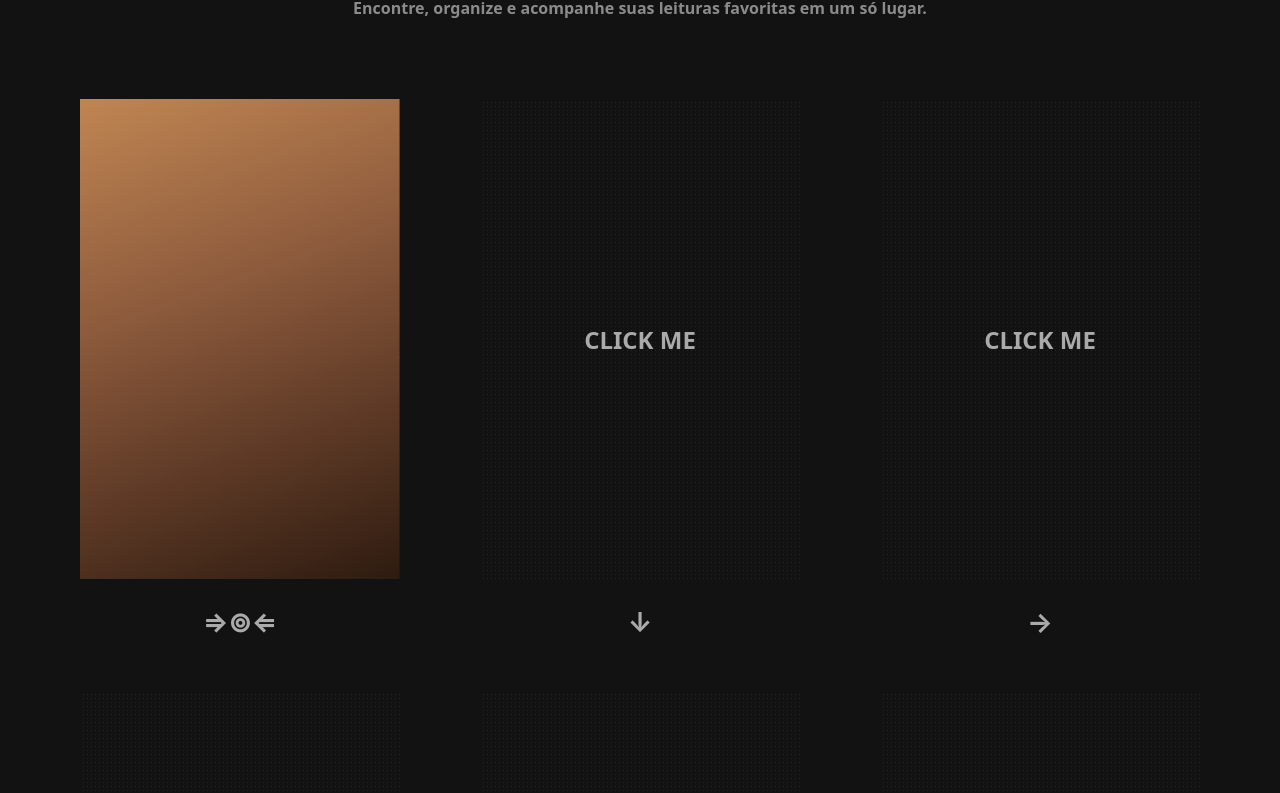
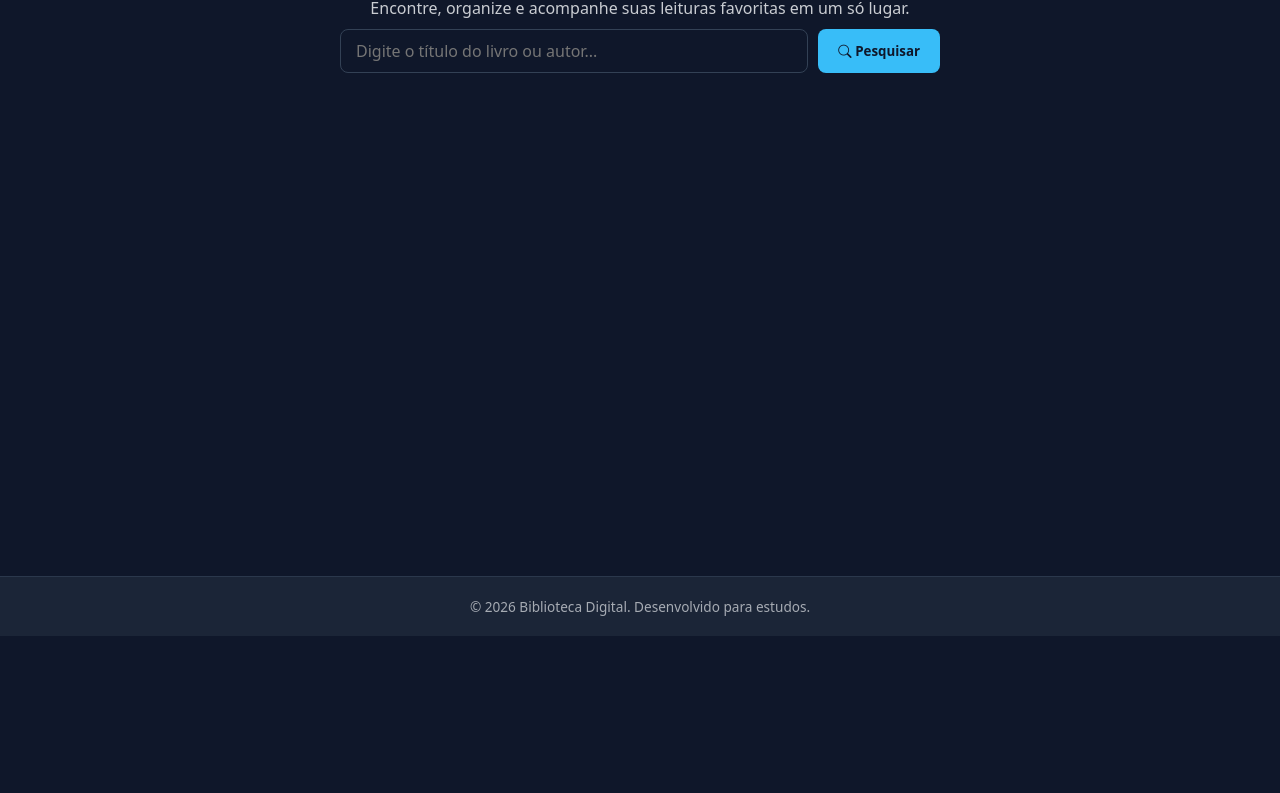
Before and after one commit to MaykInvest/Projeto-Biblioteca-virtual, a plain HTML site: page index.html in a window 1280 px wide. Shown: the part 164-957 px from the top of the page. After the commit the page ends 800 px from the top, so only its background shows below. Drawn offline with nearby package versions, Linux system fonts and the light colour scheme.

Commit message:
Barra de pesquisa sem o java script

```diff
--- a/css/main.css
+++ b/css/main.css
@@ -39,6 +39,7 @@ body {
     background-color: #ffffff;
     border-color: #e2e8f0;
 }
+
 /* ========================================================================
                      TEMA ESCURO (AZUL FECHADO)   fim
 ===========================================================================*/
@@ -80,12 +81,12 @@ header div h1 {
                                  cabeçalho  fim
 ===========================================================================*/
 
-
 /* ========================================================================
                                  main a pagina
 ===========================================================================*/
 main {
-    flex: 1; /* Faz o rodapé ficar sempre no fim da página */
+    flex: 1;
+    /* Faz o rodapé ficar sempre no fim da página */
     padding: 40px 0;
 }
 
@@ -106,55 +107,46 @@ main {
 }
 
 
-/*     galeria no inicio da página   */
-@import url("https://fonts.googleapis.com/css2?family=Quicksand:wght@300&display=swap");
+/* ==========================================================================
+   ESTILO DA BARRA DE BUSCA
+   ========================================================================== */
 
-body { margin: 0; background: #121212; color: #aaa; font: bold clamp(10px, 2vw, 16px) "Quicksand", serif; }
-
-.wrapper {
-  /* Tamanho da caixa e a imagem. Para usar uma foto: --img: url("minha-foto.jpg"); */
-  --box-width: 20rem;
-  --box-height: 30rem;
-  --img: linear-gradient(160deg, #c08552, #8c5a3c 40%, #5e3a26 70%, #2e1b10);
-  /* Tamanho de cada pedacinho (a JS define --row e --col) */
-  --frag-width: calc(var(--box-width) / var(--col));
-  --frag-height: calc(var(--box-height) / var(--row));
-
-  display: grid;
-  grid-template-columns: repeat(auto-fit, var(--box-width));  /* quantas caixas couberem na tela */
-  justify-content: center;
-  gap: 7rem 5rem;
-  margin: 5rem 0;
+.secao-busca {
+    margin-bottom: 30px;
+    padding: 10px;
 }
 
-.box { position: relative; display: flex; flex-wrap: wrap; justify-content: center; width: var(--box-width); height: var(--box-height); }
-
-/* Texto embaixo da caixa (vem do data-title) */
-.box::before { content: attr(data-title); position: absolute; top: calc(100% + 1.5rem); font-size: 1.7rem; }
-
-/* Camada "CLICK ME" por cima da caixa */
-.box::after {
-  content: "CLICK ME"; position: absolute; inset: 0; display: flex; align-items: center; justify-content: center;
-  font-size: 1.5rem; cursor: pointer; transition: .2s;
-  background: repeating-linear-gradient(-45deg, rgba(100, 100, 100, .25), rgba(100, 100, 100, .25) 1px, transparent 1px, transparent 6px) 0 0 / 4px 4px;
-}
-.box:hover::after { background-image: none; font-size: 1.8rem; }
-.box.hide::after { opacity: 0; }
-
-/* Cada pedacinho mostra uma parte da imagem e faz a animação "flip" */
-.fragment {
-  width: var(--frag-width); height: var(--frag-height); opacity: 0; backface-visibility: hidden;
-  background: var(--img) calc(var(--x) * var(--frag-width) * -1) calc(var(--y) * var(--frag-height) * -1) / var(--box-width) var(--box-height) no-repeat;
-  animation: flip 2s linear var(--delay) forwards;
+.form-busca {
+    display: flex;
+    gap: 10px;
+    max-width: 600px;
+    margin: 0 auto;
 }
 
-@keyframes flip {
-  0%, 15% { transform: rotateX(var(--rx)) rotateY(var(--ry)) scale(.8); opacity: 0; }
-  70%     { transform: rotateX(0) rotateY(0) scale(.8); opacity: 1; }
-  100%    { transform: rotateX(0) rotateY(0) scale(1); opacity: 1; }
+.form-busca input {
+    flex: 1;
+    padding: 10px 15px;
+    border-radius: 8px;
+    border: 1px solid #334155;
+    background-color: transparent;
+    color: inherit;
+    font-size: 1rem;
 }
 
+.form-busca button {
+    padding: 10px 20px;
+    border-radius: 8px;
+    border: none;
+    background-color: #38bdf8;
+    color: #0f172a;
+    font-weight: bold;
+    cursor: pointer;
+    transition: opacity 0.2s;
+}
 
+.form-busca button:hover {
+    opacity: 0.9;
+}
 
 
 
@@ -166,8 +158,6 @@ body { margin: 0; background: #121212; color: #aaa; font: bold clamp(10px, 2vw,
 ===========================================================================*/
 
 
-
-
 footer {
     padding: 20px 0;
     text-align: center;
--- a/index.html
+++ b/index.html
@@ -44,17 +44,24 @@
 
             <!-- galeria inicio da página-->
             <article>
+                <!-- SEÇÃO DE BUSCA E FILTRO -->
+                <div class="secao-busca">
+                    <div class="conteiner">
+                        <!-- Formulário de pesquisa (o 'form' evita recarregar a página com o submit) -->
+                        <form id="formBusca" class="form-busca">
+                            <input type="text" id="campoBusca" placeholder="Digite o título do livro ou autor..."
+                                aria-label="Pesquisar livros">
+                            <button type="submit" id="botaoBusca">
+                                <i class="bi bi-search"></i> Pesquisar
+                            </button>
+                        </form>
+                    </div>
+                </div>
 
-                <div class="wrapper">
-                    <div class="box" data-i="13" data-title="⇒⊚⇐"></div>
-                    <div class="box" data-i="0" data-title="↓"></div>
-                    <div class="box" data-i="1" data-title="→"></div>
-                    <div class="box" data-i="2" data-title="🎲"></div>
-                    <div class="box" data-i="3" data-title="↖"></div>
-                    <div class="box" data-i="4" data-title="↘"></div>
-                    <div class="box" data-i="5" data-title="↗"></div>
-                    <div class="box" data-i="6" data-title="↙"></div>
-                </div>
+
+
+
+
 
             </article>
 
@@ -62,19 +69,17 @@
 
 
 
+        </section>
+
+
+        <aside class="sidebar">
+
+
+        </aside>
 
 
 
 
-
-
-
-
-
-
-
-
-        </section>
 
 
     </main>
--- a/js/main.js
+++ b/js/main.js
@@ -23,49 +23,4 @@ botaoTema.addEventListener('click', () => {
   }
 });
 
-
-
-//   galeria inicio da pagina
-
-const ROW = 13, COL = 9;   // tamanho da grade de pedacinhos
-document.body.style.cssText = `--row: ${ROW}; --col: ${COL}`;
-
-// 14 efeitos. Cada um calcula o atraso (delay) do pedacinho da linha i, coluna j
-const x = COL - 1, y = ROW - 1, m = (x + y) / 2;
-const efeitos = [
-  (i, j) => i * 2,
-  (i, j) => j * 2,
-  () => Math.floor(Math.random() * (x + y + 1)),
-  (i, j) => x + y - (j + i),
-  (i, j) => i + j,
-  (i, j) => x - i + j,
-  (i, j) => i + (y - j),
-  (i, j) => Math.abs(m - (j + i)),
-  (i, j) => m - Math.abs(m - (j + i)),
-  (i, j) => m - Math.abs(m - (j + i)) * Math.cos(i + j),
-  (i, j) => Math.abs(m - (x - j + i)),
-  (i, j) => Math.abs(m - Math.abs(m - (x - j + i))),
-  (i, j) => Math.abs(x / 2 - j) + Math.abs(y / 2 - i),
-  (i, j) => x / 2 - Math.abs(x / 2 - j) + (x / 2 - Math.abs(y / 2 - i)),
-];
-
-// Enche a caixa de pedacinhos e começa a animação
-function animar(box) {
-  const efeito = efeitos[box.dataset.i];
-  box.classList.add("hide");
-  box.replaceChildren();                      // apaga os pedacinhos da vez anterior
-  for (let i = 0; i < ROW; i++) {
-    for (let j = 0; j < COL; j++) {
-      const par = (i + j) % 2 === 0;          // pedacinhos alternam: giram em X ou em Y
-      const f = document.createElement("div");
-      f.className = "fragment";
-      f.style.cssText = `--x: ${j}; --y: ${i}; --delay: ${efeito(i, j) * 70}ms; --rx: ${par ? -180 : 0}deg; --ry: ${par ? 0 : -180}deg`;
-      box.append(f);
-    }
-  }
-}
-
-document.querySelectorAll(".box").forEach((box, k) => {
-  box.onclick = () => animar(box);            // clicar na caixa roda a animação
-  if (k === 0) animar(box);                   // a primeira roda sozinha ao abrir a página
-});
+//  buscas por livros
```
Lines whose indentation alone changed are shown as unchanged.
